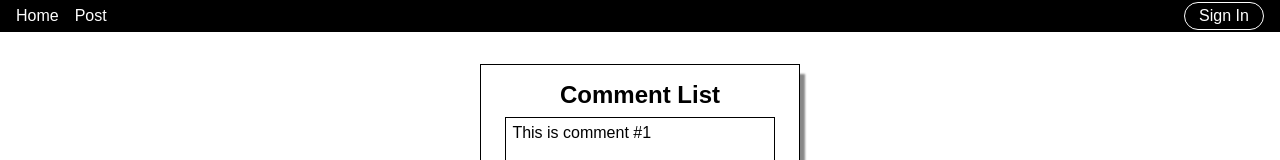
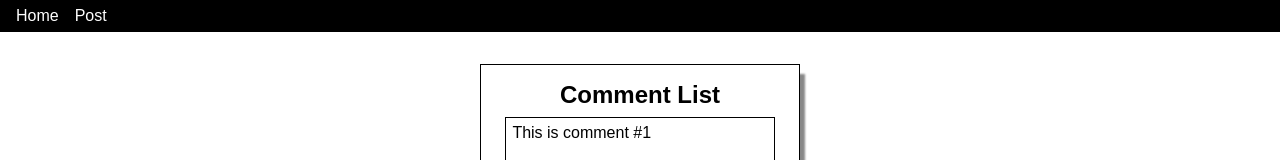
Before and after one commit to deusofka/redux-comments-list, a React (Create React App) app in the folder client/: page / in a window 1280 px wide. Shown: the top 160 px of the page. Built offline with nearby package versions, Linux system fonts and the light colour scheme.

Commit message:
feat: remove sign in button

```diff
--- a/client/src/App.css
+++ b/client/src/App.css
@@ -31,6 +31,7 @@
   width: 100%;
   background-color: #000;
   padding: 2px 0;
+  height: 2rem;
 }
 
 #navbar > .horizontal-box {
--- a/client/src/actions/index.js
+++ b/client/src/actions/index.js
@@ -2,7 +2,7 @@ import axios from 'axios'
 import {
   SAVE_COMMENT,
   FETCH_COMMENTS,
-  TOGGLE_IS_AUTHENTICATED,
+  LOG_OUT,
   SHOW_ALERT,
   HIDE_ALERT
 } from './types'
@@ -20,9 +20,9 @@ export function fetchComments () {
   }
 }
 
-export function toggleIsAuthenticated () {
+export function logOut () {
   return {
-    type: TOGGLE_IS_AUTHENTICATED
+    type: LOG_OUT
   }
 }
 
--- a/client/src/actions/types.js
+++ b/client/src/actions/types.js
@@ -1,5 +1,5 @@
 export const SAVE_COMMENT = 'SAVE_COMMENT'
 export const FETCH_COMMENTS = 'FETCH_COMMENTS'
-export const TOGGLE_IS_AUTHENTICATED = 'TOGGLE_IS_AUTHENTICATED'
+export const LOG_OUT = 'LOG_OUT'
 export const SHOW_ALERT = 'SHOW_ALERT'
 export const HIDE_ALERT = 'HIDE_ALERT'
--- a/client/src/components/Navbar.js
+++ b/client/src/components/Navbar.js
@@ -1,9 +1,9 @@
 import React from 'react'
 import { Link } from 'react-router-dom'
 import { connect } from 'react-redux'
-import { toggleIsAuthenticated } from '../actions'
+import { logOut } from '../actions'
 
-const Navbar = ({ toggleIsAuthenticated, isAuthenticated }) => {
+const Navbar = ({ logOut, isAuthenticated }) => {
   return (
     <div id='navbar'>
       <div className='horizontal-box'>
@@ -11,9 +11,7 @@ const Navbar = ({ toggleIsAuthenticated, isAuthenticated }) => {
           <Link to='/'>Home</Link>
           <Link to='/post'>Post</Link>
         </div>
-        <button onClick={() => toggleIsAuthenticated()}>
-          Sign {!isAuthenticated ? 'In' : 'Out'}
-        </button>
+        {isAuthenticated && <button onClick={() => logOut()}>Log out</button>}
       </div>
     </div>
   )
@@ -23,4 +21,4 @@ const mapStateToProps = state => ({
   isAuthenticated: state.isAuthenticated
 })
 
-export default connect(mapStateToProps, { toggleIsAuthenticated })(Navbar)
+export default connect(mapStateToProps, { logOut })(Navbar)
--- a/client/src/reducers/auth.js
+++ b/client/src/reducers/auth.js
@@ -1,8 +1,8 @@
-import { TOGGLE_IS_AUTHENTICATED } from '../actions/types'
+import { LOG_OUT } from '../actions/types'
 export default function (state = false, action) {
   switch (action.type) {
-    case TOGGLE_IS_AUTHENTICATED:
-      return !state
+    case LOG_OUT:
+      return false
     default:
       return state
   }
```
